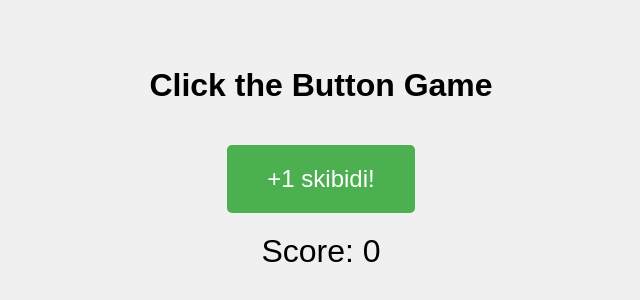
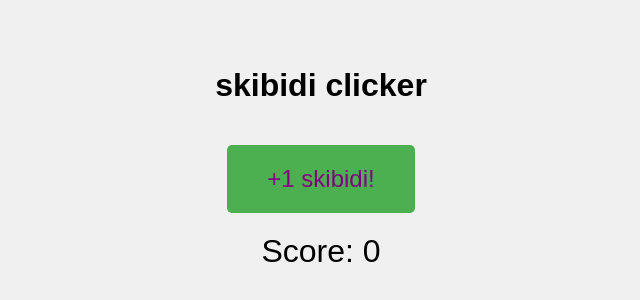
Before and after one commit to SoggyWaffles1/skibidi.github.io, a plain HTML site: page index.html in a window 1280 px wide. Shown: the part 250-550 px from the top of the page, without its empty margins (319-959 px from the left). Drawn offline with Linux system fonts and the light colour scheme.

Commit message:
Update index.html

```diff
--- a/index.html
+++ b/index.html
@@ -19,7 +19,7 @@
             font-size: 24px;
             cursor: pointer;
             background-color: #4CAF50;
-            color: white;
+            color: purple;
             border: purple;
             border-radius: 5px;
             margin-top: 20px;
@@ -31,7 +31,7 @@
     </style>
 </head>
 <body>
-    <h1>Click the Button Game</h1>
+    <h1>skibidi clicker</h1>
     <button id="gameButton">+1 skibidi!</button>
     <div id="score">Score: 0</div>
 
```
